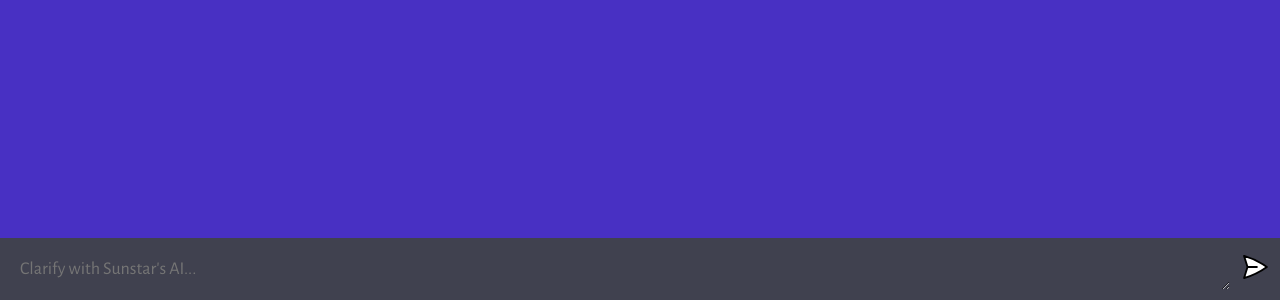
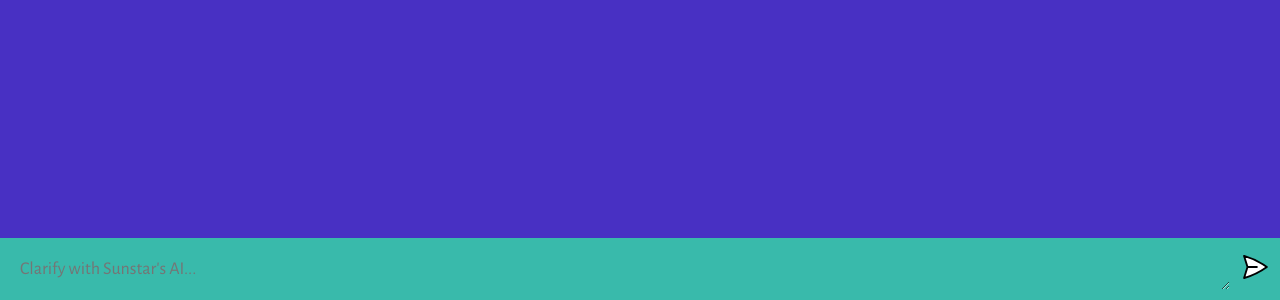
Before and after one commit to ErrorCoder-sunstar/Sunstar-s-AI, a website built with Vite: page client/index.html in a window 1280 px wide. Shown: the part 500-800 px from the top of the page. Built offline with nearby package versions, Linux system fonts and the light colour scheme.

Commit message:
Update style.css

```diff
--- a/client/style.css
+++ b/client/style.css
@@ -117,7 +117,7 @@ form {
   max-width: 1280px;
   margin: 0 auto;
   padding: 10px;
-  background: #40414F;
+  background: #39baab;
 
   display: flex;
   flex-direction: row;
```
